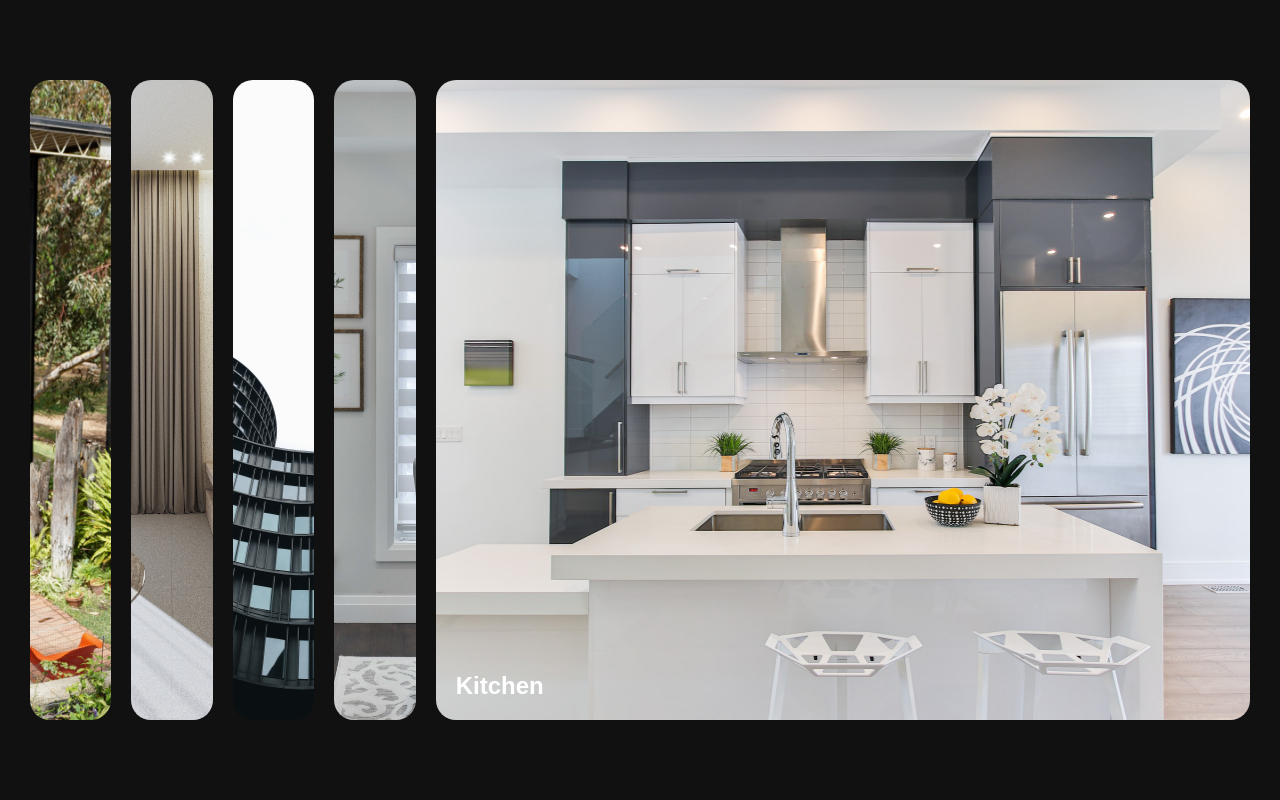
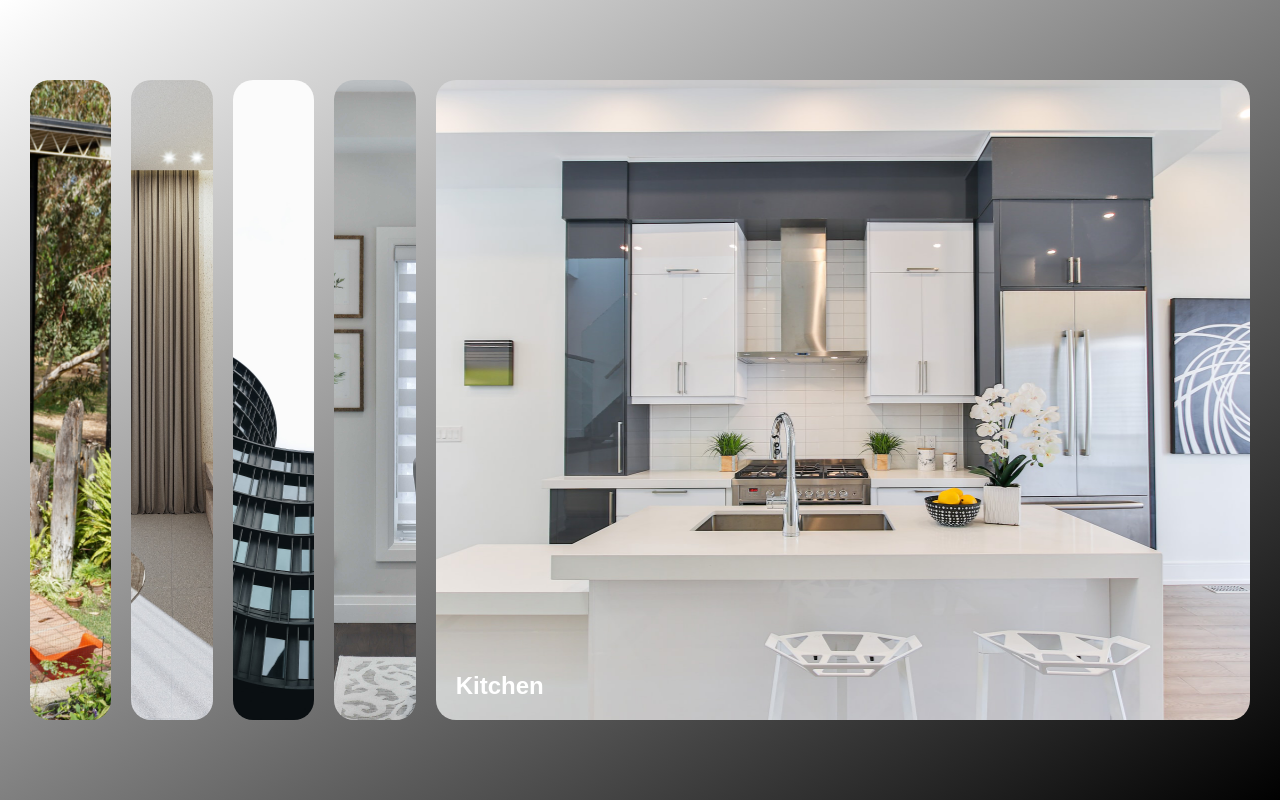
Before and after one commit to GeorgiyMit/cards, a plain HTML site: page index.html in a window 1280 px wide. Drawn offline with Linux system fonts and the light colour scheme; a web font is replaced by a local one.

Commit message:
background

```diff
--- a/styles.css
+++ b/styles.css
@@ -8,7 +8,7 @@ body {
   font-family: 'Muli', sans-serif;
   overflow: hidden;
   margin: 0;
-  background: #111;
+  background: linear-gradient(to bottom right, #FFFFFF, #010101);
   height: 100vh;
   display: flex;
   justify-content: center;
```
